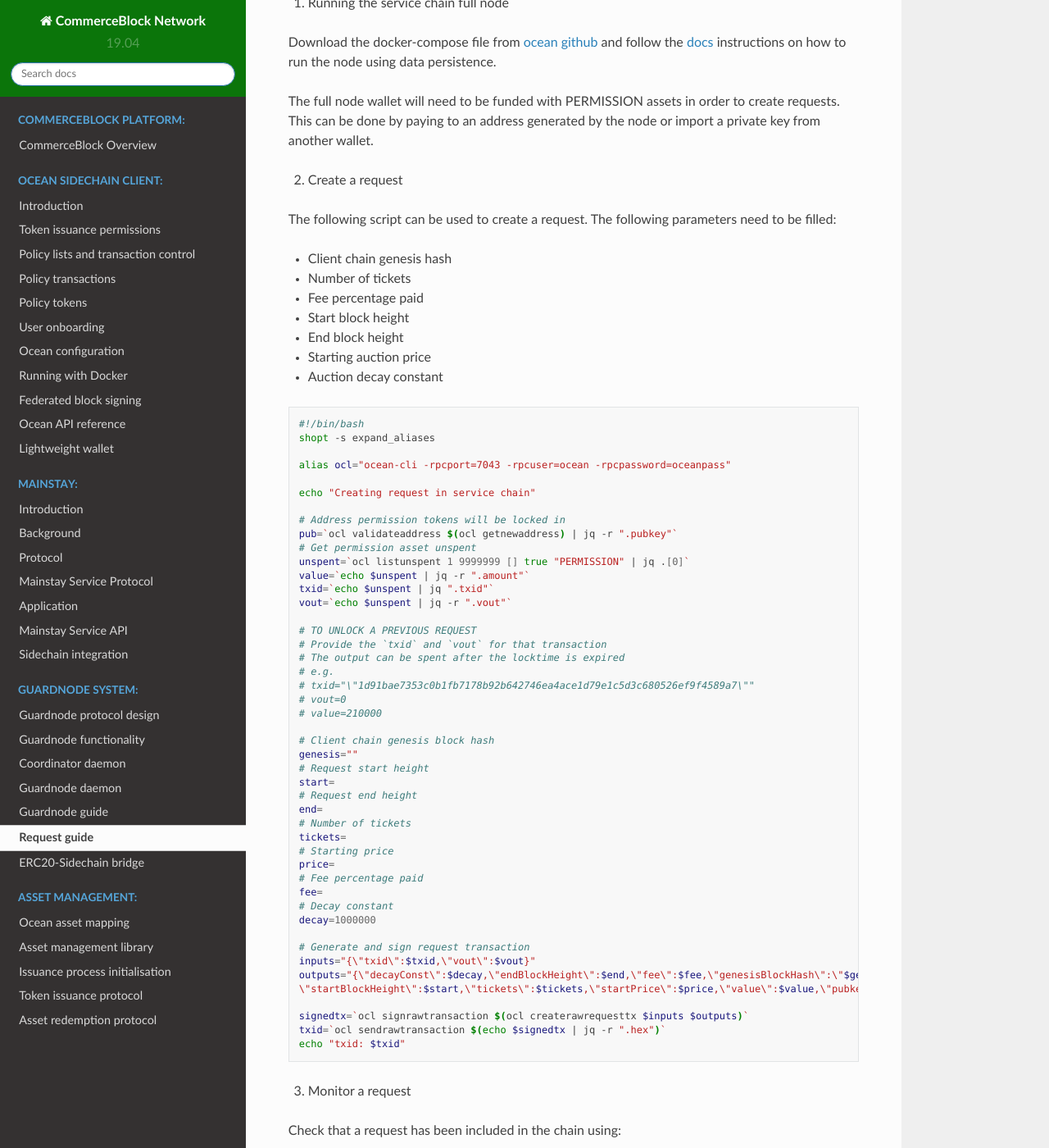
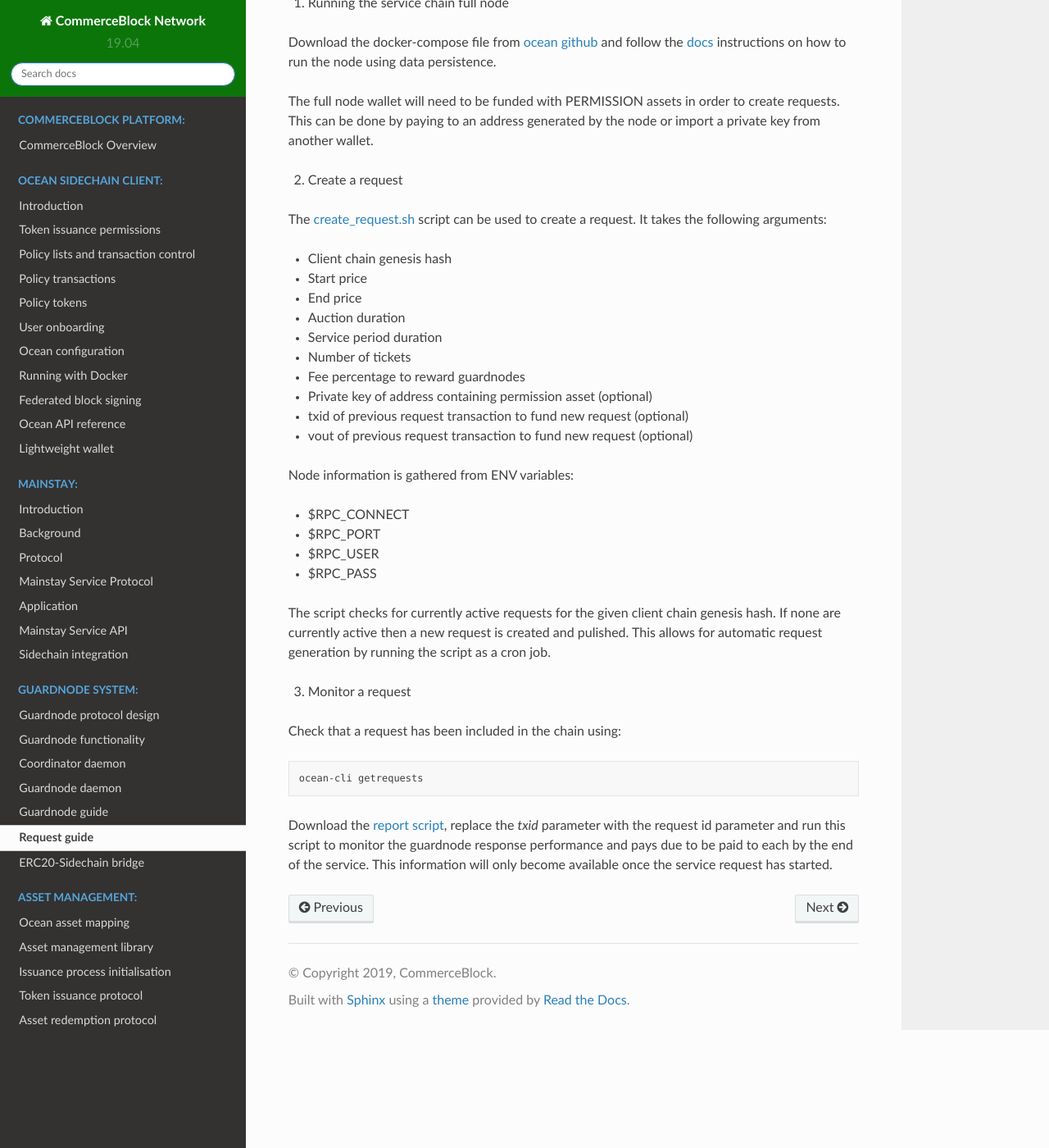
Before and after one commit to commerceblock/docs, a Sphinx documentation site: the page built from source/request-guide/index.rst, in a window 1280 px wide and 1400 px high, scrolled down 216 px. Shown: the whole window at 82% size. Built offline with Sphinx 7.4.7 and the Read the Docs theme 2.0.0, drawn with Linux system fonts in a browser that asks for light colours.

Commit message:
Update request guide with new auto. script

```diff
--- a/source/request-guide/index.rst
+++ b/source/request-guide/index.rst
@@ -11,64 +11,27 @@
 
 2. Create a request
 
-The following script can be used to create a request. The following parameters need to be filled:
+The `create_request.sh <https://github.com/commerceblock/coordinator/blob/develop/scripts/create_request.sh>`_ script can be used to create a request. It takes the following arguments:
 
 * Client chain genesis hash
+* Start price
+* End price
+* Auction duration
+* Service period duration
 * Number of tickets
-* Fee percentage paid
-* Start block height
-* End block height
-* Starting auction price
-* Auction decay constant
+* Fee percentage to reward guardnodes
+* Private key of address containing permission asset (optional)
+* txid of previous request transaction to fund new request (optional)
+* vout of previous request transaction to fund new request (optional)
 
-.. code-block:: bash
+Node information is gathered from ENV variables:
 
-    #!/bin/bash
-    shopt -s expand_aliases
+* $RPC_CONNECT
+* $RPC_PORT
+* $RPC_USER
+* $RPC_PASS
 
-    alias ocl="ocean-cli -rpcport=7043 -rpcuser=ocean -rpcpassword=oceanpass"
-
-    echo "Creating request in service chain"
-
-    # Address permission tokens will be locked in
-    pub=`ocl validateaddress $(ocl getnewaddress) | jq -r ".pubkey"`
-    # Get permission asset unspent
-    unspent=`ocl listunspent 1 9999999 [] true "PERMISSION" | jq .[0]`
-    value=`echo $unspent | jq -r ".amount"`
-    txid=`echo $unspent | jq ".txid"`
-    vout=`echo $unspent | jq -r ".vout"`
-
-    # TO UNLOCK A PREVIOUS REQUEST
-    # Provide the `txid` and `vout` for that transaction
-    # The output can be spent after the locktime is expired
-    # e.g.
-    # txid="\"1d91bae7353c0b1fb7178b92b642746ea4ace1d79e1c5d3c680526ef9f4589a7\""
-    # vout=0
-    # value=210000
-
-    # Client chain genesis block hash
-    genesis=""
-    # Request start height
-    start=
-    # Request end height
-    end=
-    # Number of tickets
-    tickets=
-    # Starting price
-    price=
-    # Fee percentage paid
-    fee=
-    # Decay constant
-    decay=1000000
-
-    # Generate and sign request transaction
-    inputs="{\"txid\":$txid,\"vout\":$vout}"
-    outputs="{\"decayConst\":$decay,\"endBlockHeight\":$end,\"fee\":$fee,\"genesisBlockHash\":\"$genesis\",\
-    \"startBlockHeight\":$start,\"tickets\":$tickets,\"startPrice\":$price,\"value\":$value,\"pubkey\":\"$pub\"}"
-
-    signedtx=`ocl signrawtransaction $(ocl createrawrequesttx $inputs $outputs)`
-    txid=`ocl sendrawtransaction $(echo $signedtx | jq -r ".hex")`
-    echo "txid: $txid"
+The script checks for currently active requests for the given client chain genesis hash. If none are currently active then a new request is created and pulished. This allows for automatic request generation by running the script as a cron job.
 
 3. Monitor a request
 
```
